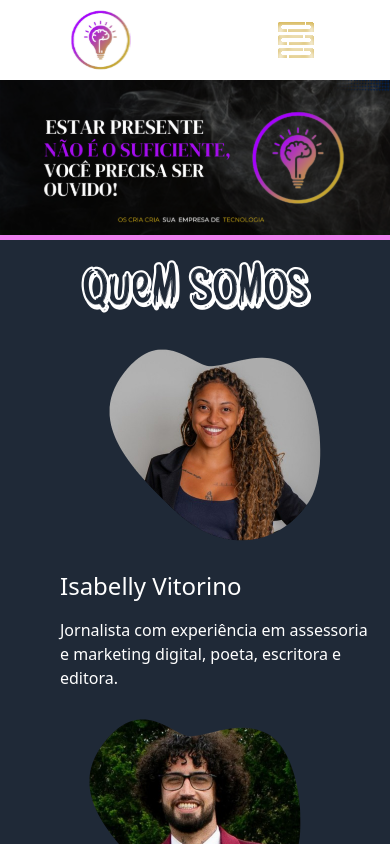
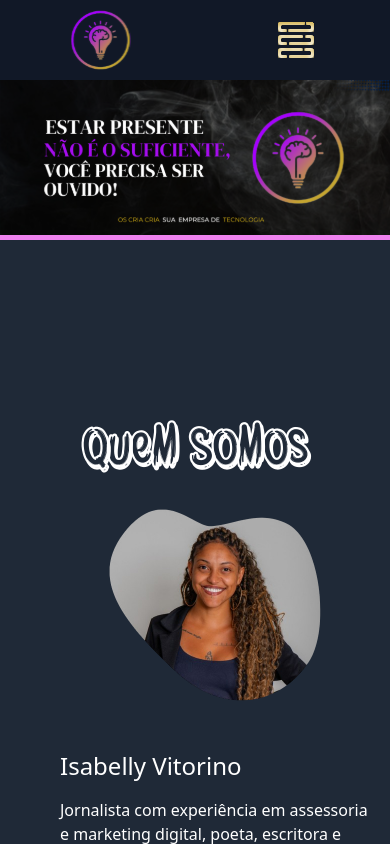
Before and after one commit to Antonio-Jr28/os-cria-cria, a React (Vite) app: page / in a window 390 px wide. Shown: the top 844 px of the page. Built offline with nearby package versions, Linux system fonts and the light colour scheme.

Commit message:
ätualizando position

```diff
--- a/src/components/about-us/abount-us-componente.tsx
+++ b/src/components/about-us/abount-us-componente.tsx
@@ -6,11 +6,12 @@ import Antonio from '../../assets/img/antonio-about.svg'
 export const AboutUs = () => {
   return (
     <div className="flex flex-col md:flex-row items-center md:justify-evenly">
-      <div className="flex flex-col items-center w-[350px] md:w-[600px]">
+      <div className="flex flex-col items-center w-[350px] md:w-[600px] md:pl-20">
+        <Divider />
         <h1 className="text-bombing text-6xl md:text-8xl mt-5 text-white">
           {aboutUsStrings.title}
         </h1>
-        <div className="flex flex-col md:flex-row items-center pl-10">
+        <div className="flex flex-col md:flex-row items-center pl-10 gap-5">
           <img
             className="w-[250px] h-[250px]"
             src={Isabelly}
--- a/src/components/navbar/navbar-mobile.component.tsx
+++ b/src/components/navbar/navbar-mobile.component.tsx
@@ -37,7 +37,7 @@ export const NavbarMobile: React.FC<NavbarMobileProps> = ({ menuItems }) => {
 
   return (
     <div
-      className="flex flex-row items-center justify-around md:hidden h-[80px]"
+      className="flex flex-row items-center justify-around md:hidden h-[80px] bg-gray-900"
       ref={menuRef}
     >
       <img className="w-[60px] h-[60px]" src={logo} alt="Imagem da marca" />
```
